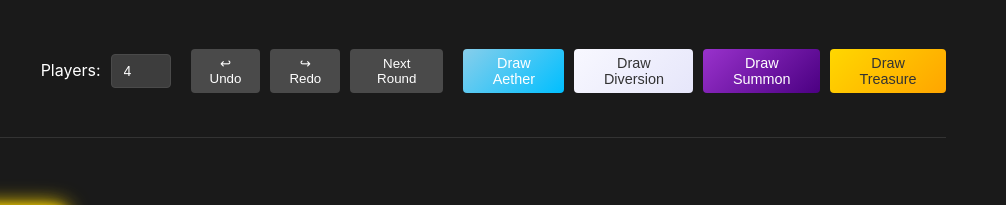
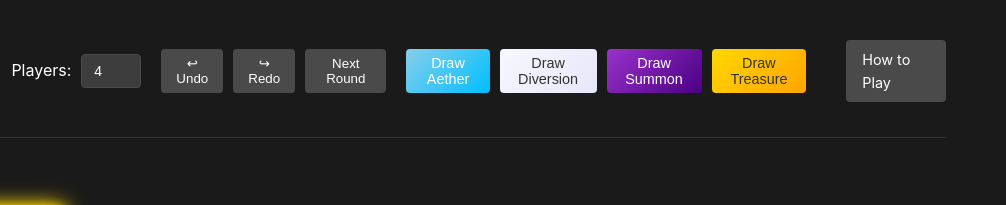
Before and after one commit to TrainerHol/GhoulQuest, a plain HTML site: page index.html in a window 1280 px wide. Shown: the top 205 px of the page, 274-1280 px from the left. Drawn offline with Linux system fonts and the light colour scheme.

Commit message:
Add link to rules and fix siege map layout

```diff
--- a/index.html
+++ b/index.html
@@ -29,6 +29,7 @@
               <button id="drawTreasureBtn" class="deck-btn treasure">Draw Treasure</button>
             </div>
           </div>
+          <a href="https://www.ghoul-fc.com/quest" target="_blank" class="help-button">How to Play</a>
         </div>
       </header>
 
--- a/styles.css
+++ b/styles.css
@@ -1118,3 +1118,20 @@ select#effectTarget:focus {
   background: linear-gradient(135deg, #ffd700, #ffa500);
   color: #333;
 }
+
+.help-button {
+  padding: 8px 16px;
+  background-color: #4a4a4a;
+  color: white;
+  text-decoration: none;
+  border-radius: 4px;
+  font-size: 0.9em;
+  transition: all 0.2s;
+  margin-left: 20px;
+}
+
+.help-button:hover {
+  background-color: #5a5a5a;
+  transform: translateY(-2px);
+  box-shadow: 0 2px 8px rgba(0, 0, 0, 0.2);
+}
```
Also changed, not shown: Tool/maps/ghoulquestsiege.json (+5 -5 lines).
